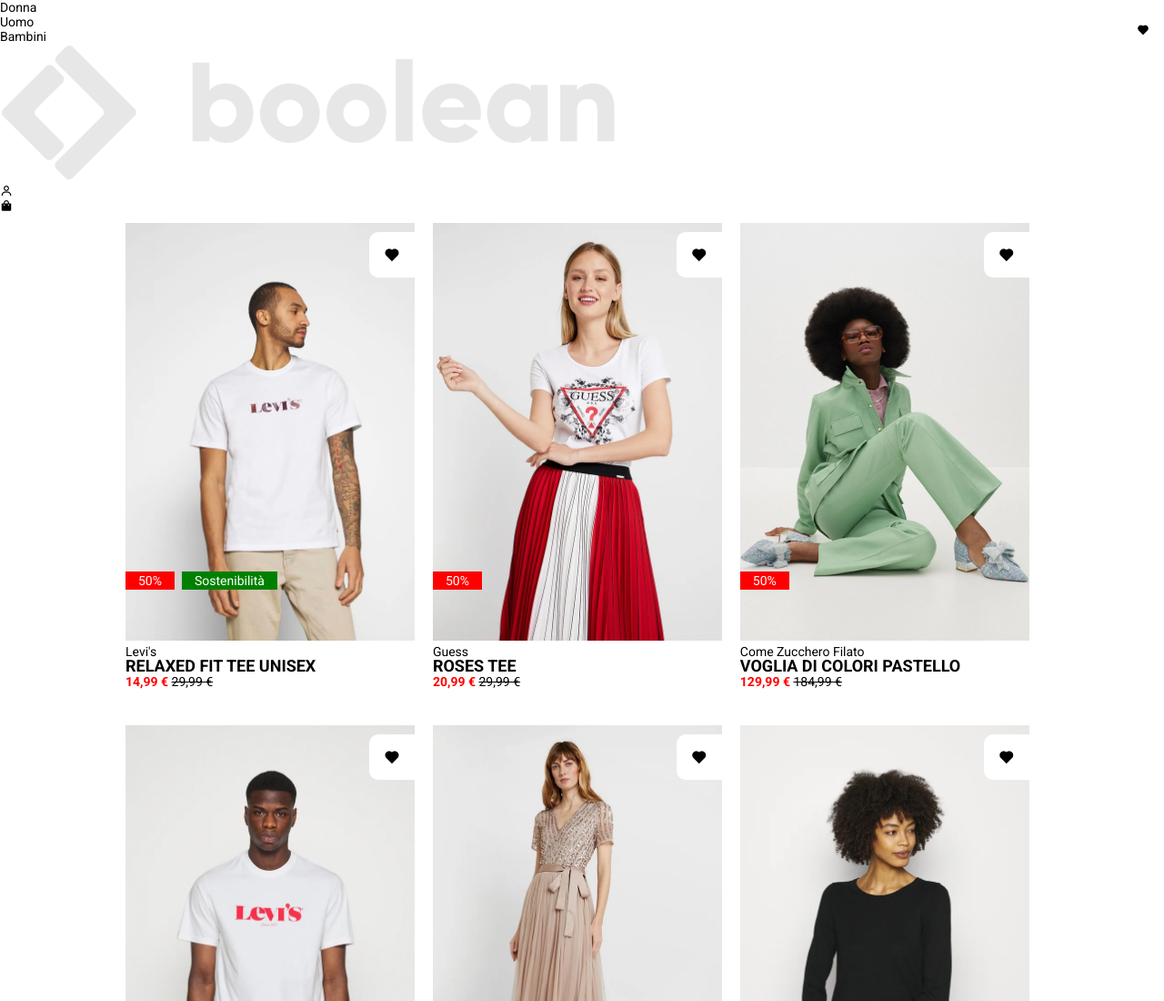
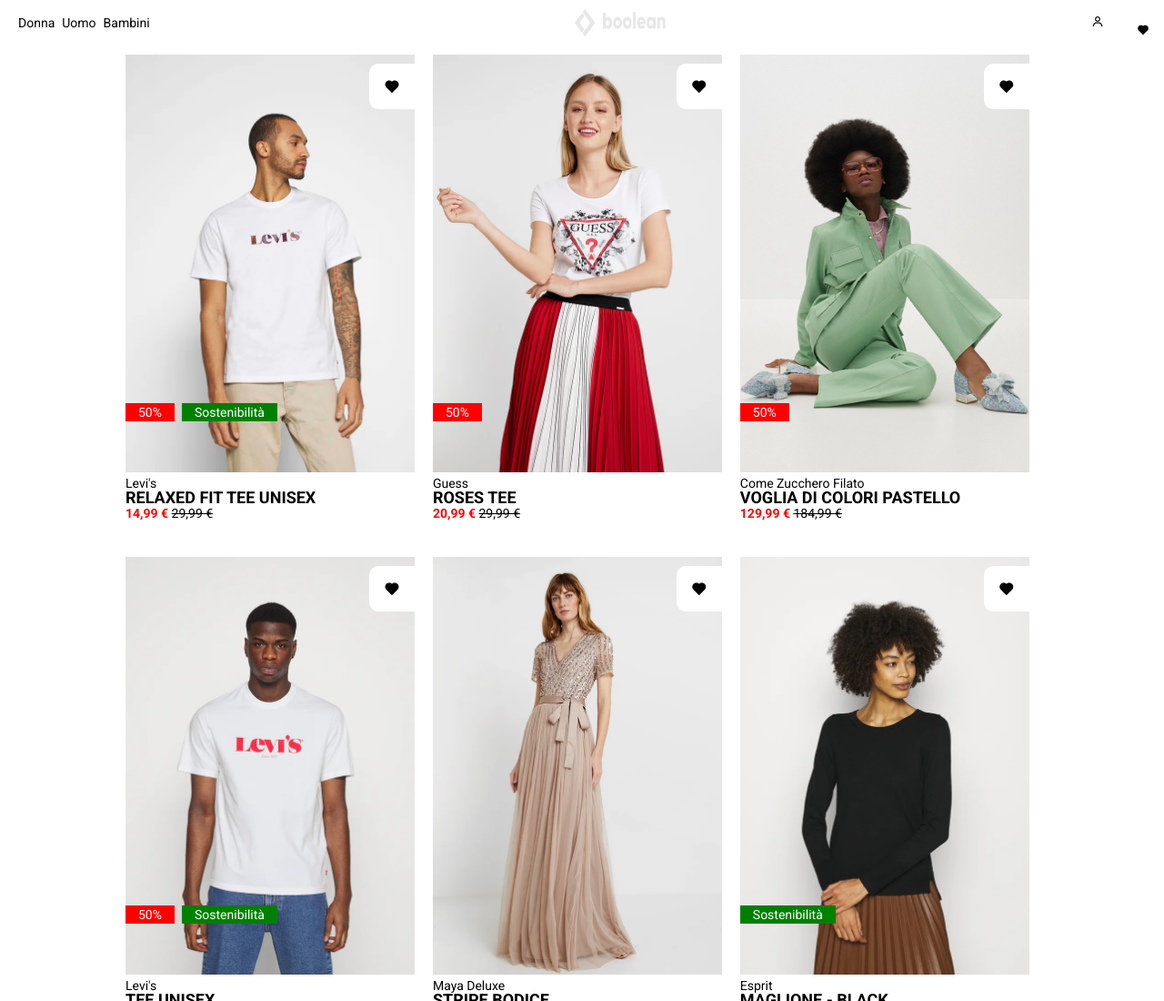
Before and after one commit to gianluca-milesi/html-css-boolando, a plain HTML site: page index.html in a window 1280 px wide. Shown: the top 1100 px of the page at 91% size. Drawn offline with nearby package versions, Linux system fonts and the light colour scheme.

Commit message:
ADD: layout flex on navbar

```diff
--- a/css/app.css
+++ b/css/app.css
@@ -45,6 +45,31 @@ img {
 }
 
 /* HEADER */
+.navbar {
+    display: flex;
+    justify-content: space-between;
+    align-items: center;
+    padding: 10px 20px;
+}
+
+.categories-menu{
+    display: flex;
+    justify-content: center;
+    align-items: center;
+    gap: 8px;
+}
+
+.logo {
+    width: 100px;
+    height: 30px;
+}
+
+.account-menu{
+    display: flex;
+    justify-content: center;
+    align-items: center;
+    gap: 8px;
+}
 
 
 
--- a/index.html
+++ b/index.html
@@ -19,13 +19,13 @@
     <header>
 
         <nav class="navbar">
-            <ul>
+            <ul class="categories-menu">
                 <li><a href="#">Donna</li></a>
                 <li><a href="#">Uomo</li></a>
                 <li><a href="#">Bambini</li></a>
             </ul>
-            <img src="./img/boolean-logo.png">
-            <ul>
+            <img class="logo" src="./img/boolean-logo.png">
+            <ul class="account-menu">
                 <li><a href="#"><i class='bx bx-user'></i></li></a>
                 <li><a href="#"></li><i class='bx bxs-heart' ></i></a>
                 <li><a href="#"></li><i class='bx bxs-shopping-bag' ></i></a>
```
